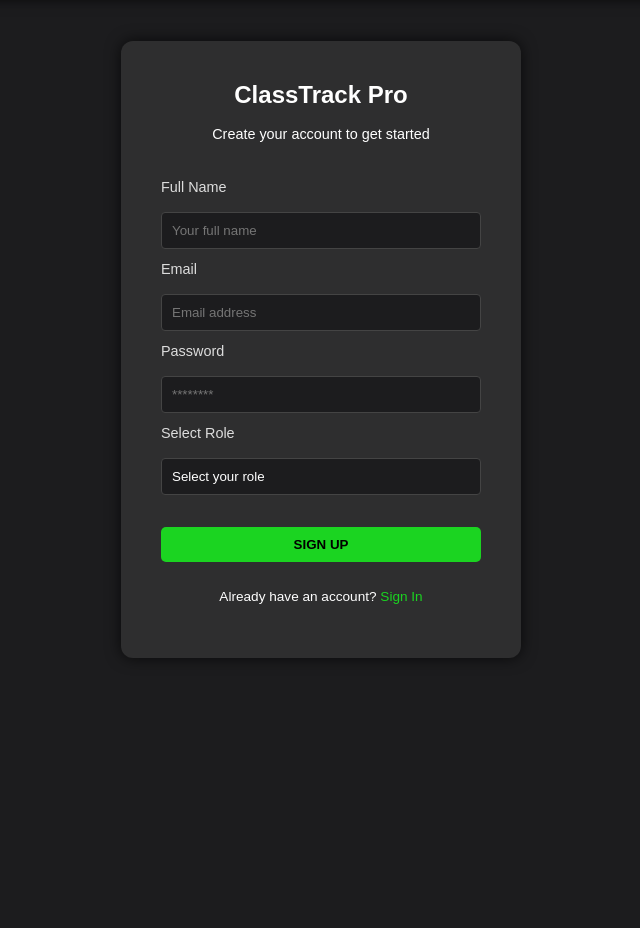
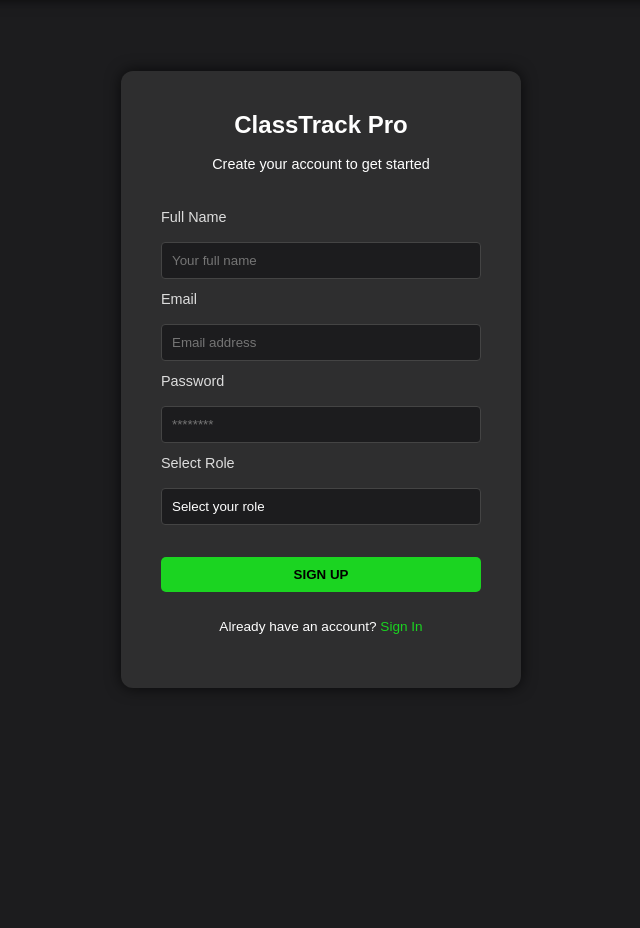
Before and after one commit to AJOrcino/Classtrackpro, a PHP site: page /pages/logins/createacc.php in a window 1280 px wide. Shown: the part 59-987 px from the top of the page, without its empty margins (319-959 px from the left). Run offline with PHP 8.4, Linux system fonts and the light colour scheme.

Commit message:
changes css

```diff
--- a/Styles/createacc.css
+++ b/Styles/createacc.css
@@ -41,7 +41,7 @@
 }
 
 .container {
-      margin-top: 100px;
+  margin-top: 130px;
   background-color: #2e2e2f;
   padding: 40px;
   border-radius: 12px;
--- a/Styles/resetpass.css
+++ b/Styles/resetpass.css
@@ -9,7 +9,6 @@ body {
   height: 100vh;
 }
 
-/* BODY stays the same – nice and centered already */
 .navbar {
   width: 100%;
   background-color: #2e2e2f;
```
Also changed, not shown: Styles/successfulresetpass.css (indentation only). Lines whose indentation alone changed are shown as unchanged.
